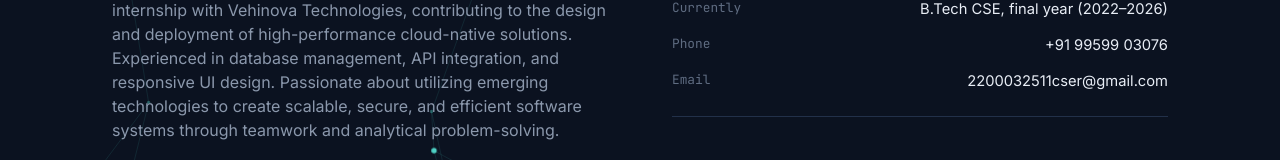
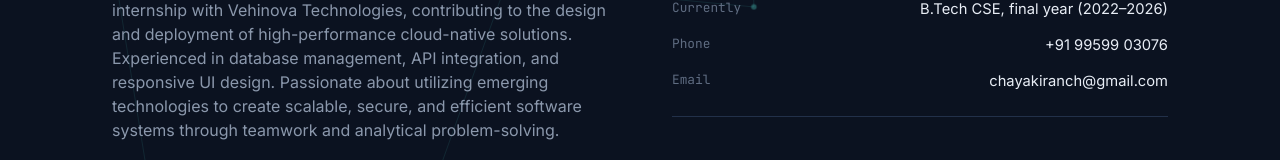
Before and after one commit to chayakiranch/ChayaKiran_portfolio, a React (Vite) app: page /about in a window 1280 px wide. Shown: the part 390-550 px from the top of the page. Built offline with nearby package versions, Linux system fonts and the light colour scheme.

Commit message:
Update: describe your change here

```diff
--- a/src/components/Navbar.jsx
+++ b/src/components/Navbar.jsx
@@ -1,7 +1,6 @@
 import { useState } from "react";
 import { NavLink } from "react-router-dom";
 import { Menu, X } from "lucide-react";
-import profile from "../data/profileData";
 
 const links = [
   { to: "/", label: "Home" },
@@ -18,39 +17,30 @@ export default function Navbar() {
 
   const linkClass = ({ isActive }) =>
     `px-5 py-2.5 rounded-full text-sm font-medium transition-colors whitespace-nowrap ${
-      isActive
-        ? "bg-accent/20 text-accent"
-        : "text-muted hover:text-text"
+      isActive ? "bg-accent/20 text-accent" : "text-muted hover:text-text"
     }`;
 
   return (
     <header className="sticky top-0 z-50 px-4 pt-4">
       <div className="max-w-[1120px] mx-auto flex items-center justify-between gap-4 bg-panel/80 backdrop-blur-md border border-panel-border rounded-full px-3 py-2 shadow-lg">
-        <NavLink
-          to="/"
-          className="flex items-center gap-2 pl-2"
-          onClick={() => setOpen(false)}
-        >
+        <NavLink to="/" className="flex items-center gap-2 pl-2" onClick={() => setOpen(false)}>
           <span className="font-mono font-semibold text-sm tracking-wide border border-panel-border rounded-lg px-2.5 py-1.5">
             Chaya Kiran
           </span>
         </NavLink>
 
-        <nav className="hidden md:flex items-center gap-1">
+        {/* CHANGED: md -> lg, so the 7-link pill nav only renders once there's room */}
+        <nav className="hidden lg:flex items-center gap-1">
           {links.map((l) => (
-            <NavLink
-              key={l.to}
-              to={l.to}
-              end={l.to === "/"}
-              className={linkClass}
-            >
+            <NavLink key={l.to} to={l.to} end={l.to === "/"} className={linkClass}>
               {l.label}
             </NavLink>
           ))}
         </nav>
 
+        {/* CHANGED: md -> lg, hamburger now covers tablet widths too */}
         <button
-          className="md:hidden w-8 h-8 flex items-center justify-center text-text mr-1"
+          className="lg:hidden w-8 h-8 flex items-center justify-center text-text mr-1"
           aria-label="Toggle menu"
           aria-expanded={open}
           onClick={() => setOpen((v) => !v)}
@@ -60,7 +50,7 @@ export default function Navbar() {
       </div>
 
       {open && (
-        <nav className="md:hidden flex flex-col gap-2 mt-2 mx-auto max-w-[1120px] bg-panel/95 backdrop-blur-md border border-panel-border rounded-2xl p-3">
+        <nav className="lg:hidden flex flex-col gap-2 mt-2 mx-auto max-w-[1120px] bg-panel/95 backdrop-blur-md border border-panel-border rounded-2xl p-3">
           {links.map((l) => (
             <NavLink
               key={l.to}
--- a/src/data/educationData.js
+++ b/src/data/educationData.js
@@ -23,7 +23,8 @@ const educationData = [
     score: "52%",
     years: "2020 — 2022",
     highlights: [
-      "Completed pre-university education with a foundation in mathematics and computer fundamentals.",
+      "Studied Mathematics, Physics, and Chemistry (MPC) as the core subjects.",
+      "Completed intermediate education and gained a strong foundation in analytical and problem-solving skills.",
     ],
   },
   {
--- a/src/data/profileData.js
+++ b/src/data/profileData.js
@@ -1,18 +1,17 @@
 // Core identity + contact info.
-// TODO: add linkedin / github / portfolio-blog URLs when ready.
 const profile = {
   name: "Chintakula Chaya Kiran",
   initials: "CCK",
   role: "Cloud & Edge Computing Engineer · Full-Stack (MERN) Developer",
   location: "Vijayawada, Andhra Pradesh, India",
   phone: "+91 99599 03076",
-  email: "2200032511cser@gmail.com",
+  email: "chayakiranch@gmail.com",
   resumeFile: "/resume/Chaya_Kiran_Resume.pdf",
   objective:
     "Dynamic and innovative Computer Science Engineering student specializing in Cloud and Edge Computing, proficient in AWS cloud architecture and MERN stack development. Completed an internship with Vehinova Technologies, contributing to the design and deployment of high-performance cloud-native solutions. Experienced in database management, API integration, and responsive UI design. Passionate about utilizing emerging technologies to create scalable, secure, and efficient software systems through teamwork and analytical problem-solving.",
   socials: {
-    linkedin: "", // TODO: add LinkedIn URL
-    github: "", // TODO: add GitHub URL
+    linkedin: "https://www.linkedin.com/in/chaya-kiran-chintakula/",
+    github: "https://github.com/chayakiranch",
   },
 };
 
--- a/src/index.css
+++ b/src/index.css
@@ -29,12 +29,26 @@
 
 html {
   scroll-behavior: smooth;
+  overflow-x: hidden;
+  width: 100%;
 }
 
 body {
   background: var(--color-bg);
   color: var(--color-text);
   font-family: var(--font-body);
+  overflow-x: hidden;
+  width: 100%;
+  min-width: 320px;
+}
+
+#root {
+  overflow-x: hidden;
+}
+
+img, svg, iframe, video {
+  max-width: 100%;
+  height: auto;
 }
 
 ::selection {
```
Also changed, not shown: copy/.txt (added).
